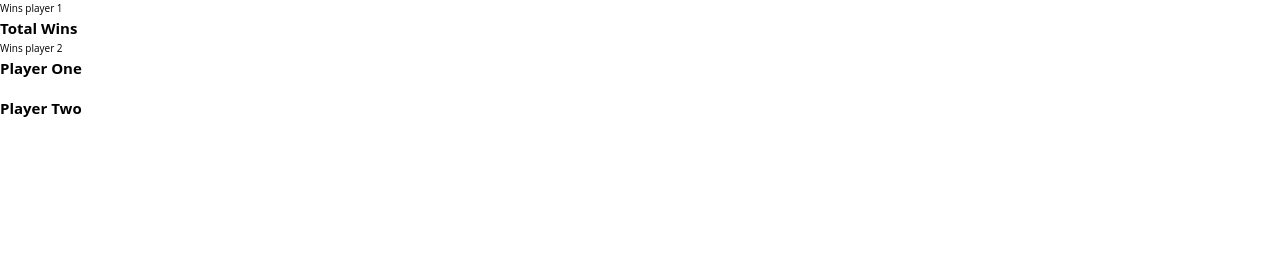
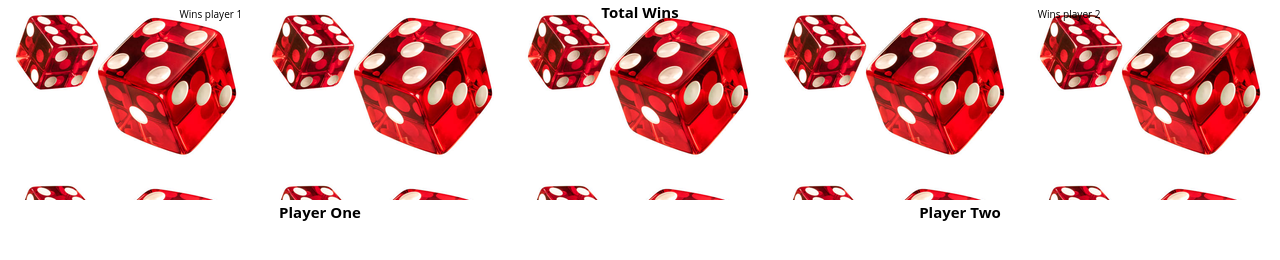
Before and after one commit to Ohohko/Dice-Game, a plain HTML site: page index.html in a window 1280 px wide. Drawn offline with Linux system fonts and the light colour scheme.

Commit message:
add flex to board game

```diff
--- a/assets/css/style.css
+++ b/assets/css/style.css
@@ -0,0 +1,22 @@
+.flex{
+    display:flex;
+    justify-content: space-around;
+}
+
+.total{
+    align-items: baseline;
+    height: 25vh;
+    background-image:url(/assets/img/favi.ico);
+}
+
+.board{
+    justify-items: center;
+    width: 100vw;
+    height: 70vh;
+}
+
+.player{
+    display: flex;
+    width: 100%;
+    justify-content: center;
+}
--- a/index.html
+++ b/index.html
@@ -11,23 +11,23 @@
 </head>
 <body>
 <header>
-    <div class="total wins">
-        <div class="winsTp1">Wins player 1</div>
+    <div class="total flex">
+        <div class="winsTp 1">Wins player 1</div>
         <h2>Total Wins</h2>
-        <div class="winsTp2">Wins player 2</div>
+        <div class="winsTp 2">Wins player 2</div>
     </div>
 </header>
 <main>
     <section class="game">
         <div class="board flex">
-            <div class="p1">
+            <div class="player">
                 <h2>Player One</h2>
-                <div class="scoore 1"></div>
+                <div class="scoore"></div>
                 <img src="" alt="">
             </div>
-            <div class="p2">
+            <div class="player">
                 <h2>Player Two</h2>
-                <div class="scoore 2"></div>
+                <div class="scoore"></div>
                 <img src="" alt="">
 
             </div>
```
